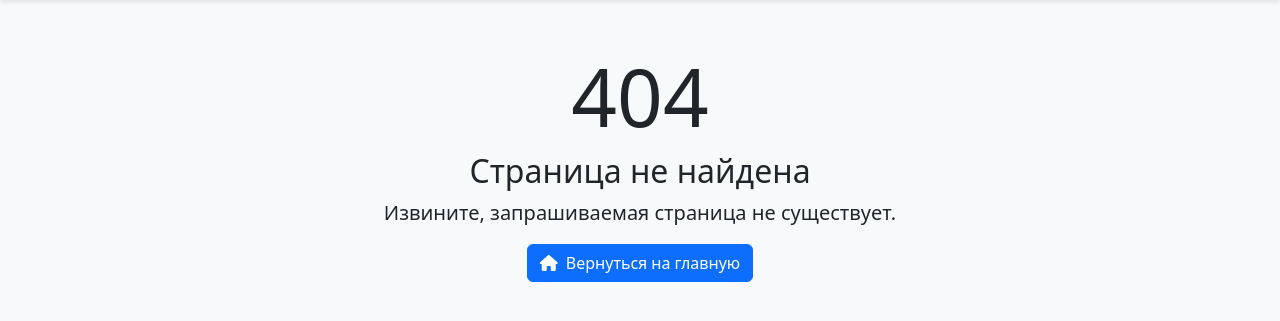
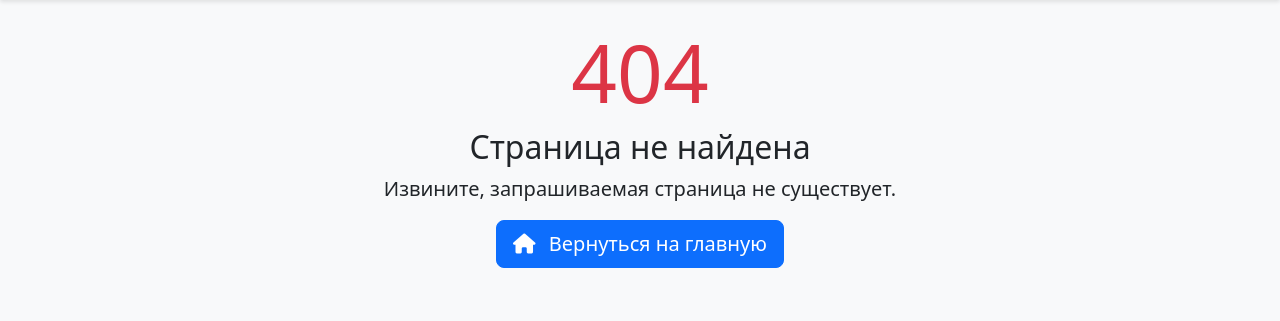
Before and after one commit to damir7182/college-schedule, a Flask app: template templates/404.html in a window 1280 px wide. Shown: the part 56-377 px from the top of the page. Run offline with Flask 2, Linux system fonts and the light colour scheme; the template is opened without the code that fills it, so the values that code supplies are empty; some libraries are stand-ins or nearby versions.

Commit message:
Update 404.html

```diff
--- a/templates/404.html
+++ b/templates/404.html
@@ -1,12 +1,12 @@
 {% extends "base.html" %}
 
 {% block content %}
-<div class="container text-center mt-5">
-    <h1 class="display-1">404</h1>
-    <h2>Страница не найдена</h2>
+<div class="container-fluid text-center mt-4">
+    <h1 class="display-1 text-danger">404</h1>
+    <h2 class="font-weight-bold">Страница не найдена</h2>
     <p class="lead">Извините, запрашиваемая страница не существует.</p>
-    <a href="{{ url_for('index') }}" class="btn btn-primary">
-        <i class="fas fa-home me-2"></i>Вернуться на главную
+    <a href="{{ url_for('index') }}" class="btn btn-primary btn-lg">
+        <i class="fas fa-home me-2"></i> Вернуться на главную
     </a>
 </div>
 {% endblock %}
```
